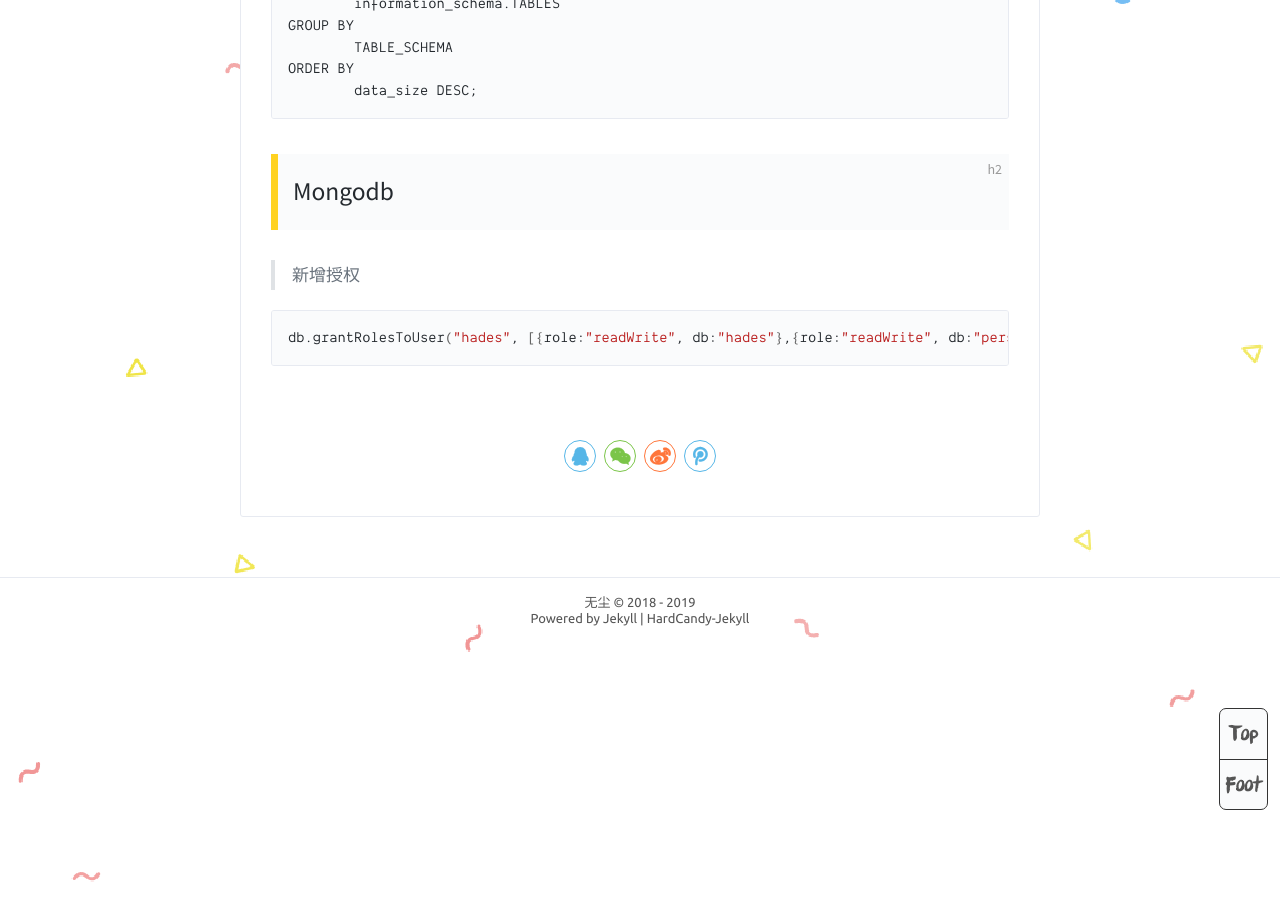
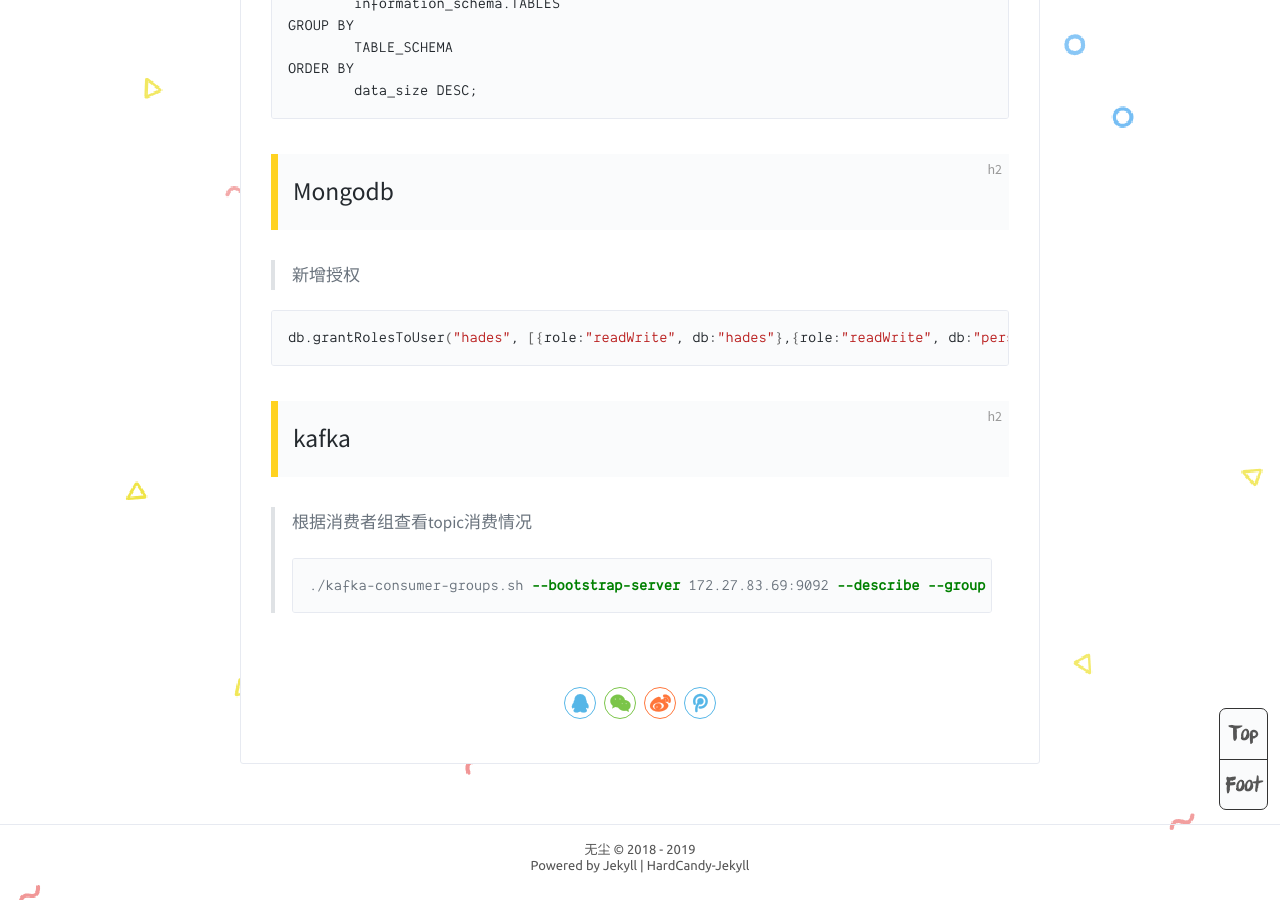
Before and after one commit to WuChenLinux/yw, a Jekyll site: the page built from _posts/2019-08-09-profile.md, in a window 1280 px wide and 900 px high, scrolled down 4530 px. Built offline with Jekyll 4.4.1, drawn with Linux system fonts in a browser that asks for light colours; comment, search, counter and statistics services are not loaded.

Commit message:
Update 2019-08-09-profile.md

````diff
--- a/_posts/2019-08-09-profile.md
+++ b/_posts/2019-08-09-profile.md
@@ -168,3 +168,10 @@ ORDER BY
 ```shell
 db.grantRolesToUser("hades", [{role:"readWrite", db:"hades"},{role:"readWrite", db:"persona"}]);
 ```
+
+## kafka
+
+> 根据消费者组查看topic消费情况
+```shell
+./kafka-consumer-groups.sh --bootstrap-server 172.27.83.69:9092 --describe --group logstash
+```
````
